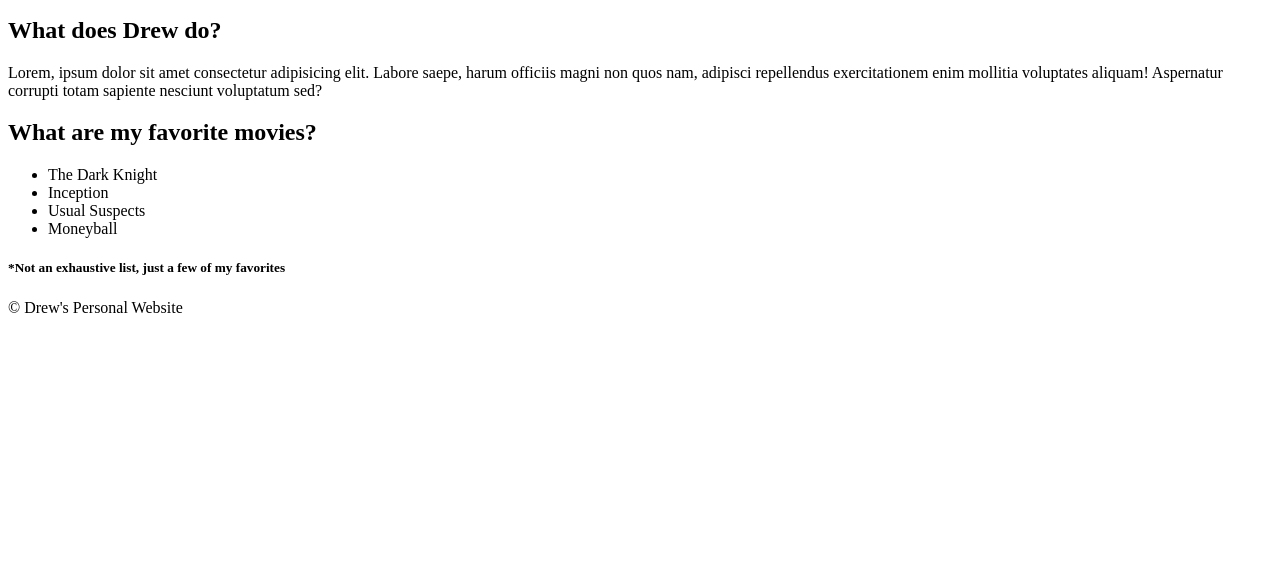
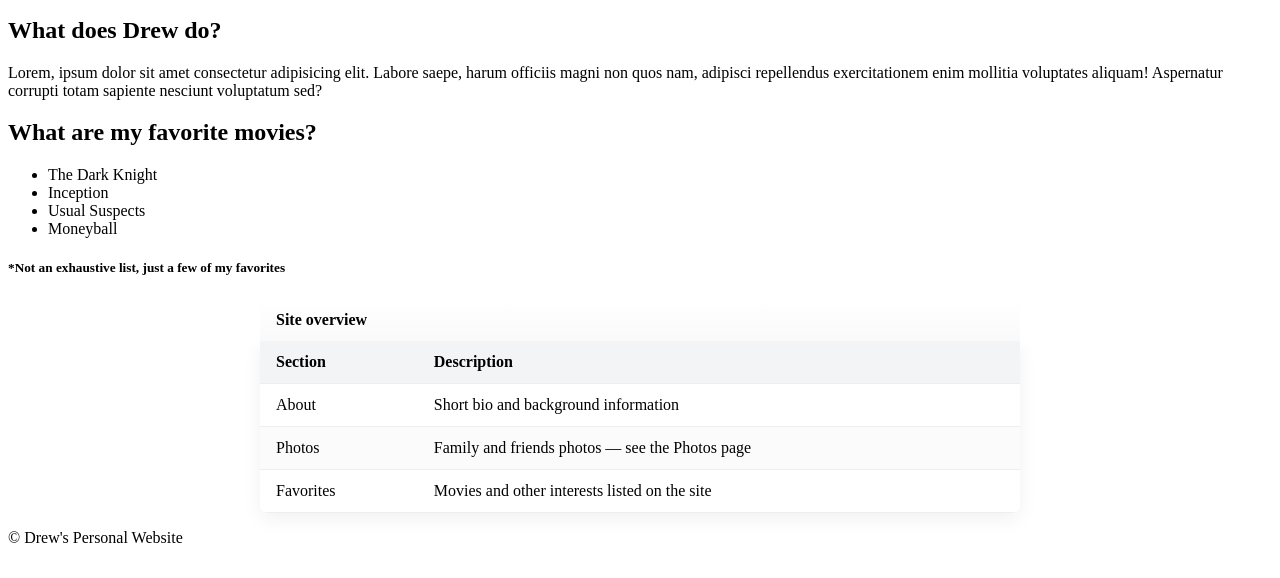
Before and after one commit to DrewPetersonGit/mod7_personal_webpage, a plain HTML site: page index.html in a window 1280 px wide. Shown: the part 222-800 px from the top of the page. Drawn offline with Linux system fonts and the light colour scheme.

Commit message:
Created table and link back to index.html

```diff
--- a/index.html
+++ b/index.html
@@ -4,10 +4,19 @@
     <meta charset="utf-8">
     <meta name="viewport" content="width=device-width,initial-scale=1">
     <title>About Drew</title>
+    <style>
+        /* Styled table for a simple site overview */
+        .info-table { width:100%; max-width:760px; margin:12px auto; border-collapse:collapse; box-shadow:0 6px 20px rgba(0,0,0,0.06); border-radius:8px; overflow:hidden; }
+        .info-table caption { text-align:left; font-weight:700; padding:12px 16px; background:linear-gradient(180deg,#fff,#fafafa); }
+        .info-table th, .info-table td { padding:12px 16px; border-bottom:1px solid #eee; text-align:left; }
+        .info-table thead th { background:#f3f4f6; font-weight:600; }
+        .info-table tbody tr:nth-child(odd) { background:#fff; }
+        .info-table tbody tr:nth-child(even) { background:#fbfbfb; }
+        @media (max-width:520px) { .info-table th, .info-table td { padding:10px; font-size:14px; } }
+    </style>
 </head>
 <body>
     <div class = "container">
-
     </div>
     <header>
         <h1>Drew Peterson</h1>
@@ -38,6 +47,32 @@
         </section>
     </main>
 
+    <div class = "container">
+        <table class="info-table" aria-label="Site overview">
+            <caption>Site overview</caption>
+            <thead>
+                <tr>
+                    <th>Section</th>
+                    <th>Description</th>
+                </tr>
+            </thead>
+            <tbody>
+                <tr>
+                    <td>About</td>
+                    <td>Short bio and background information</td>
+                </tr>
+                <tr>
+                    <td>Photos</td>
+                    <td>Family and friends photos — see the Photos page</td>
+                </tr>
+                <tr>
+                    <td>Favorites</td>
+                    <td>Movies and other interests listed on the site</td>
+                </tr>
+            </tbody>
+        </table>
+    </div>
+
     <footer>
         <p>© Drew's Personal Website</p>
     </footer>
```
Also changed, not shown: schedule.html (+3 -2 lines).
